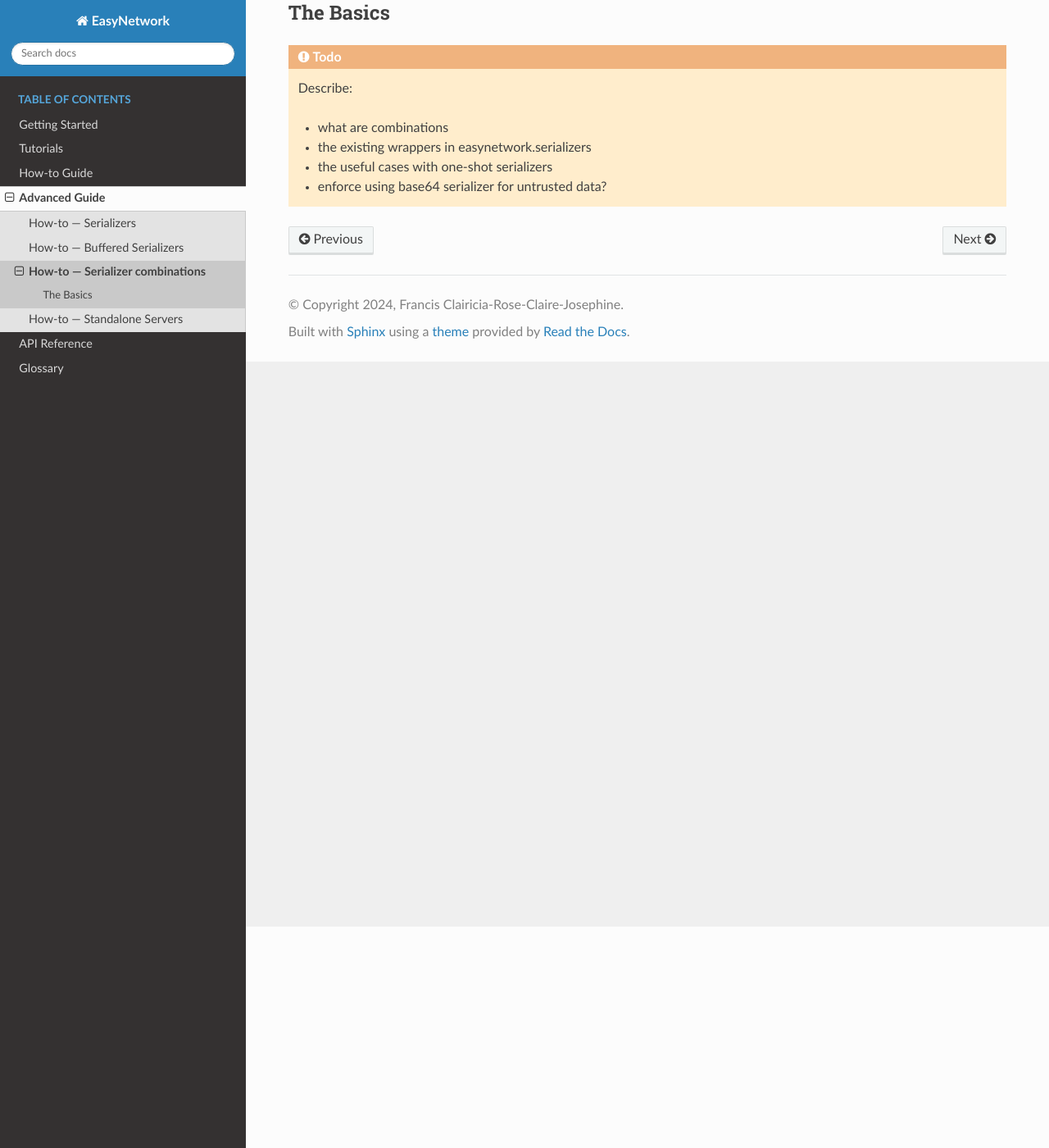
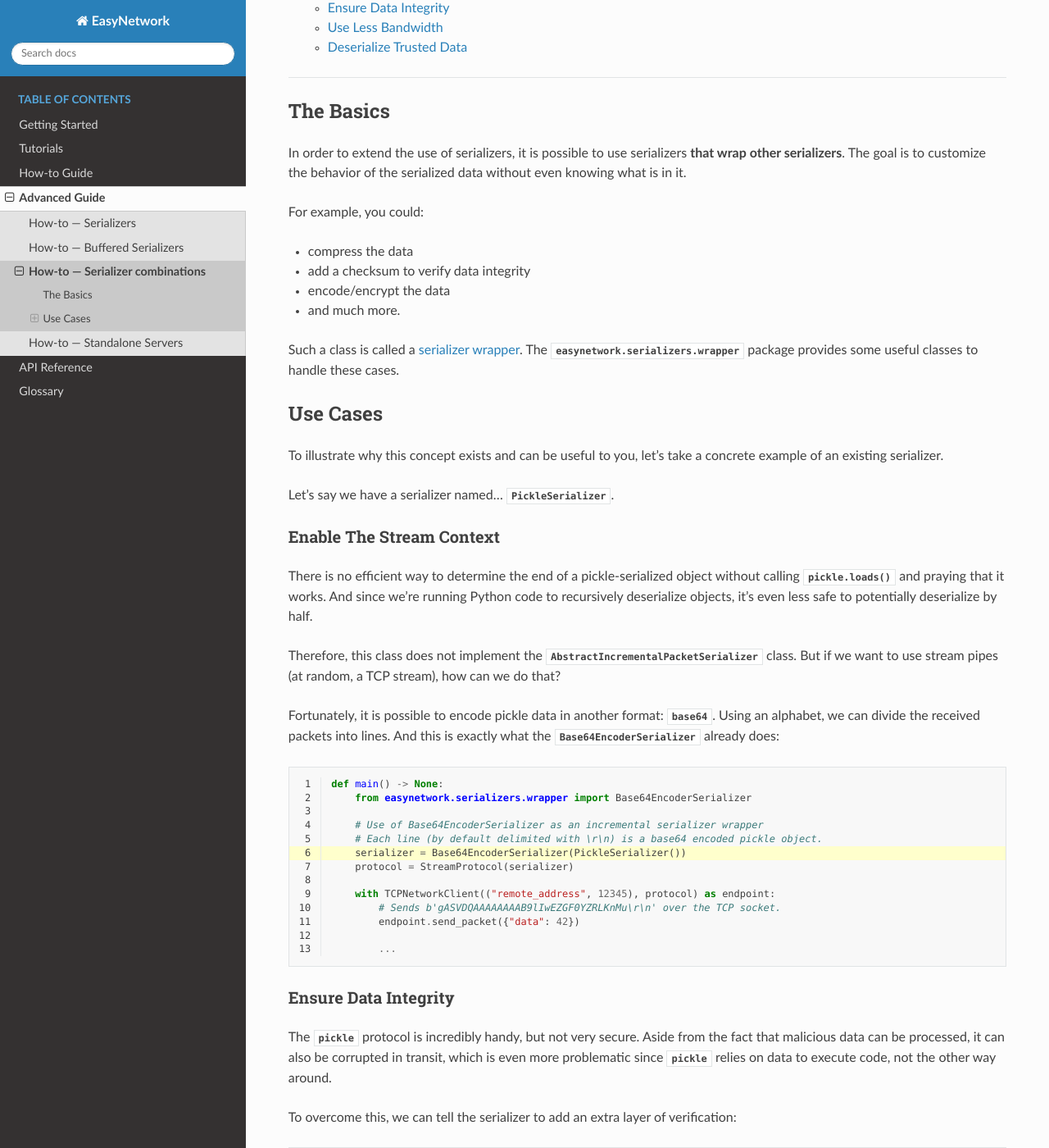
Before and after one commit to francis-clairicia/EasyNetwork, a Sphinx documentation site: the page built from docs/source/howto/advanced/serializer_combinations.rst, in a window 1280 px wide and 1400 px high, scrolled down 270 px. Shown: the whole window at 82% size. Built offline with Sphinx 7.4.7 and the Read the Docs theme 2.0.0, drawn with Linux system fonts in a browser that asks for light colours; the version number could not be read and is left out; some of the changed text lies outside the part shown.

Commit message:
Documentation: Added more documentation for serializers

```diff
--- /dev/null
+++ b/docs/source/_include/examples/howto/serializers/serializer_combinations/example1.py
@@ -0,0 +1,20 @@
+from __future__ import annotations
+
+from easynetwork.clients import TCPNetworkClient
+from easynetwork.protocol import StreamProtocol
+from easynetwork.serializers import PickleSerializer
+
+
+def main() -> None:
+    from easynetwork.serializers.wrapper import Base64EncoderSerializer
+
+    # Use of Base64EncoderSerializer as an incremental serializer wrapper
+    # Each line (by default delimited with \r\n) is a base64 encoded pickle object.
+    serializer = Base64EncoderSerializer(PickleSerializer())
+    protocol = StreamProtocol(serializer)
+
+    with TCPNetworkClient(("remote_address", 12345), protocol) as endpoint:
+        # Sends b'gASVDQAAAAAAAAB9lIwEZGF0YZRLKnMu\r\n' over the TCP socket.
+        endpoint.send_packet({"data": 42})
+
+        ...
--- a/docs/source/_include/examples/howto/serializers/one_shot_serializer/example4_stream.py
+++ b/docs/source/_include/examples/howto/serializers/serializer_combinations/example2.py
@@ -2,14 +2,14 @@
 
 from easynetwork.clients import TCPNetworkClient
 from easynetwork.protocol import StreamProtocol
-from easynetwork.serializers.wrapper import Base64EncoderSerializer
-
-from .example3 import MyJSONSerializer
+from easynetwork.serializers import PickleSerializer
 
 
 def main() -> None:
-    # Use of Base64EncoderSerializer as an incremental serializer wrapper
-    serializer = Base64EncoderSerializer(MyJSONSerializer())
+    from easynetwork.serializers.wrapper import Base64EncoderSerializer
+
+    # Add checksum parameter to append a unique hash to verify data integrity
+    serializer = Base64EncoderSerializer(PickleSerializer(), checksum=True)
     protocol = StreamProtocol(serializer)
 
     with TCPNetworkClient(("remote_address", 12345), protocol) as endpoint:
--- /dev/null
+++ b/docs/source/_include/examples/howto/serializers/serializer_combinations/example3.py
@@ -0,0 +1,18 @@
+from __future__ import annotations
+
+from easynetwork.clients import TCPNetworkClient
+from easynetwork.protocol import StreamProtocol
+from easynetwork.serializers import PickleSerializer
+
+
+def main() -> None:
+    from easynetwork.serializers.wrapper import Base64EncoderSerializer
+
+    # Reduce pickle size by adding pickler_optimize=True
+    serializer = Base64EncoderSerializer(PickleSerializer(pickler_optimize=True), checksum=True)
+    protocol = StreamProtocol(serializer)
+
+    with TCPNetworkClient(("remote_address", 12345), protocol) as endpoint:
+        endpoint.send_packet({"data": 42})
+
+        ...
--- /dev/null
+++ b/docs/source/_include/examples/howto/serializers/serializer_combinations/example4.py
@@ -0,0 +1,23 @@
+from __future__ import annotations
+
+from easynetwork.clients import TCPNetworkClient
+from easynetwork.protocol import StreamProtocol
+from easynetwork.serializers import PickleSerializer
+
+
+def main() -> None:
+    from zlib import Z_BEST_COMPRESSION
+
+    from easynetwork.serializers.wrapper import Base64EncoderSerializer, ZlibCompressorSerializer
+
+    # Add ZlibCompressorSerializer to compress pickle output
+    serializer = Base64EncoderSerializer(
+        ZlibCompressorSerializer(PickleSerializer(pickler_optimize=True), compress_level=Z_BEST_COMPRESSION),
+        checksum=True,
+    )
+    protocol = StreamProtocol(serializer)
+
+    with TCPNetworkClient(("remote_address", 12345), protocol) as endpoint:
+        endpoint.send_packet({"data": 42})
+
+        ...
--- /dev/null
+++ b/docs/source/_include/examples/howto/serializers/serializer_combinations/example5.py
@@ -0,0 +1,24 @@
+from __future__ import annotations
+
+from easynetwork.clients import TCPNetworkClient
+from easynetwork.protocol import StreamProtocol
+from easynetwork.serializers import PickleSerializer
+
+
+def main() -> None:
+    from zlib import Z_BEST_COMPRESSION
+
+    from easynetwork.serializers.wrapper import Base64EncoderSerializer, ZlibCompressorSerializer
+
+    # Sign the checksum hash with a key known only to both sides of the pipe to verify the origin of the data.
+    verification_key = b"very secret key"
+    serializer = Base64EncoderSerializer(
+        ZlibCompressorSerializer(PickleSerializer(pickler_optimize=True), compress_level=Z_BEST_COMPRESSION),
+        checksum=verification_key,
+    )
+    protocol = StreamProtocol(serializer)
+
+    with TCPNetworkClient(("remote_address", 12345), protocol) as endpoint:
+        endpoint.send_packet({"data": 42})
+
+        ...
--- a/docs/source/howto/advanced/serializer_combinations.rst
+++ b/docs/source/howto/advanced/serializer_combinations.rst
@@ -10,14 +10,97 @@
 The Basics
 ==========
 
-.. todo::
+In order to extend the use of serializers, it is possible to use serializers **that wrap other serializers**.
+The goal is to customize the behavior of the serialized data without even knowing what is in it.
 
-   Describe:
+For example, you could:
 
-   * what are combinations
+* compress the data
 
-   * the existing wrappers in easynetwork.serializers
+* add a checksum to verify data integrity
 
-   * the useful cases with one-shot serializers
+* encode/encrypt the data
 
-   * enforce using base64 serializer for untrusted data?
+* and much more.
+
+Such a class is called a :term:`serializer wrapper`.
+The :mod:`easynetwork.serializers.wrapper` package provides some useful classes to handle these cases.
+
+
+Use Cases
+=========
+
+To illustrate why this concept exists and can be useful to you, let's take a concrete example of an existing serializer.
+
+Let's say we have a serializer named... :class:`.PickleSerializer`.
+
+Enable The Stream Context
+-------------------------
+
+There is no efficient way to determine the end of a pickle-serialized object without calling :func:`pickle.loads` and praying that it works.
+And since we're running Python code to recursively deserialize objects, it's even less safe to potentially deserialize by half.
+
+Therefore, this class does not implement the :class:`.AbstractIncrementalPacketSerializer` class.
+But if we want to use stream pipes (at random, a TCP stream), how can we do that?
+
+Fortunately, it is possible to encode pickle data in another format: :mod:`base64`.
+Using an alphabet, we can divide the received packets into lines. And this is exactly what the :class:`.Base64EncoderSerializer` already does:
+
+.. literalinclude:: ../../_include/examples/howto/serializers/serializer_combinations/example1.py
+   :pyobject: main
+   :linenos:
+   :emphasize-lines: 6
+
+
+Ensure Data Integrity
+---------------------
+
+The :mod:`pickle` protocol is incredibly handy, but not very secure. Aside from the fact that malicious data can be processed,
+it can also be corrupted in transit, which is even more problematic since :mod:`pickle` relies on data to execute code, not the other way around.
+
+To overcome this, we can tell the serializer to add an extra layer of verification:
+
+.. literalinclude:: ../../_include/examples/howto/serializers/serializer_combinations/example2.py
+   :pyobject: main
+   :linenos:
+   :emphasize-lines: 5
+
+
+Use Less Bandwidth
+------------------
+
+Let's say ``{"data": 42}`` produces a BIG packet (e.g., 1Mb size).
+
+This is often the case with large projects that handle a lot of data.
+It's common practice to reduce the size of packets sent as much as possible to reduce bandwidth usage and network traffic.
+
+The first thing to do would be to reduce the pickle data itself:
+
+.. literalinclude:: ../../_include/examples/howto/serializers/serializer_combinations/example3.py
+   :pyobject: main
+   :linenos:
+   :emphasize-lines: 5
+
+This will do the trick, but it's clearly not enough. So, last option: compress the data using :mod:`zlib`.
+
+.. literalinclude:: ../../_include/examples/howto/serializers/serializer_combinations/example4.py
+   :pyobject: main
+   :linenos:
+   :emphasize-lines: 2,4,8
+
+
+Deserialize Trusted Data
+------------------------
+
+Adding a checksum to verify the data is all well and good,
+but it's not enough in terms of security if there's no authentication protocol to ensure the provenance of the data,
+and even less so when it comes to :mod:`pickle`.
+
+The last thing to do would be to add a signature with a key known only to the two communicators.
+
+.. literalinclude:: ../../_include/examples/howto/serializers/serializer_combinations/example5.py
+   :pyobject: main
+   :linenos:
+   :emphasize-lines: 7,10
+
+Now we use this :class:`.StreamProtocol` for both server and client, and we can have secure data transfer.
```
Also changed, not shown: docs/source/howto/advanced/serializers.rst (+10 -12 lines), docs/source/_include/examples/howto/serializers/serializer_combinations/__init__.py (added).
